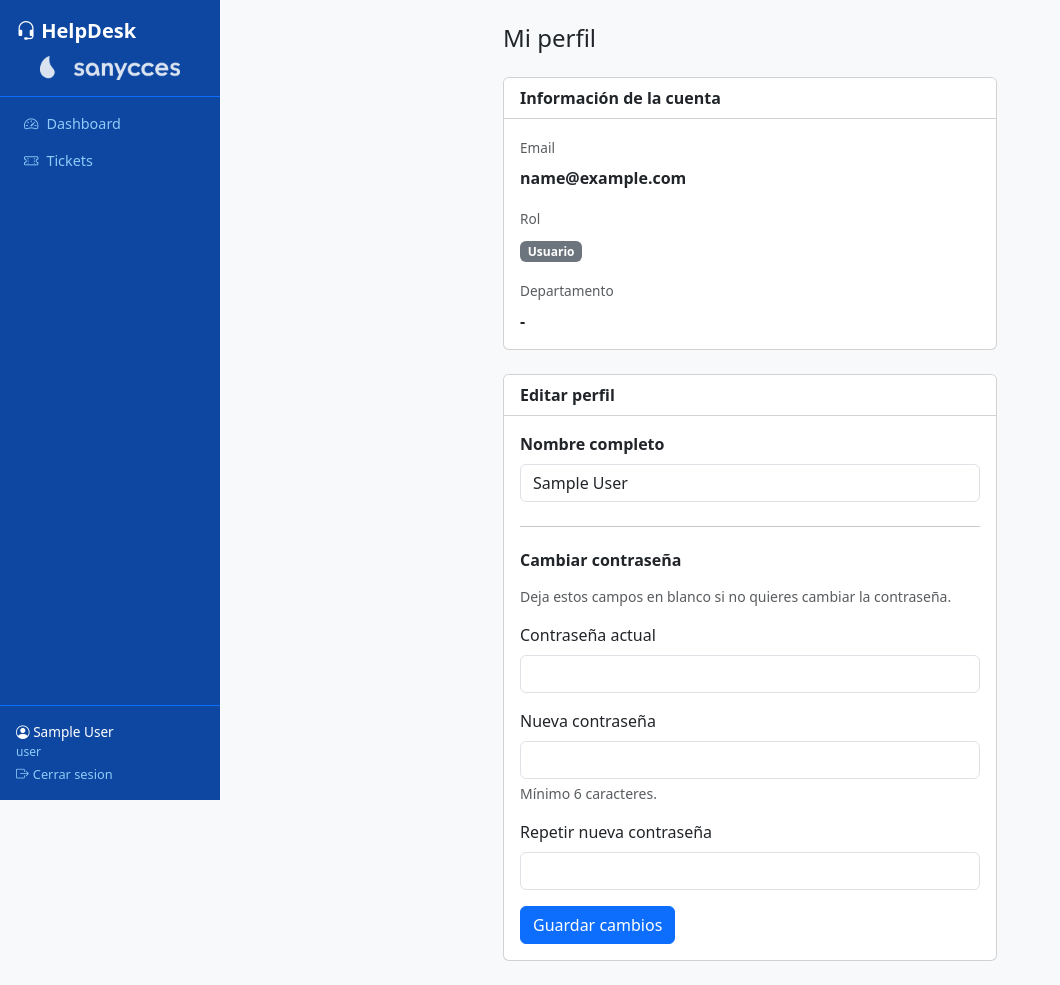
After one commit to JCPSanycces/HelpdeskSany, a Flask app: page /users/profile in a window 1280 px wide. The commit adds this page. Shown: the whole page, without its empty margins (0-1060 px from the left). Run offline with Flask 3, Linux system fonts and the light colour scheme; the visitor is signed in with stand-in values (Sample User, id 1).

Commit message:
Permitir que cada usuario pueda acceder a su propia ficha

```diff
--- a/app/routes/users.py
+++ b/app/routes/users.py
@@ -114,3 +114,42 @@ def delete_user(user_id):
     db.session.commit()
     flash(f'Usuario {u.name} eliminado.', 'success')
     return redirect(url_for('users.list_users'))
+
+
+# perfil de usuario (modificar datos propios y cambiar contraseña)
+@users_bp.route('/profile', methods=['GET', 'POST'])
+@login_required
+def profile():
+    u = current_user
+
+    if request.method == 'POST':
+        nombre_nuevo = request.form.get('name', '').strip()
+        password_actual = request.form.get('current_password', '').strip()
+        password_nueva  = request.form.get('new_password', '').strip()
+        password_repetir = request.form.get('confirm_password', '').strip()
+
+        if nombre_nuevo:
+            u.name = nombre_nuevo
+
+        # Solo cambiar contraseña si se han rellenado los campos
+        if password_nueva:
+            if not password_actual or not u.check_password(password_actual):
+                flash('La contraseña actual no es correcta.', 'danger')
+                return render_template('users/profile.html', u=u)
+
+            if password_nueva != password_repetir:
+                flash('Las contraseñas nuevas no coinciden.', 'danger')
+                return render_template('users/profile.html', u=u)
+
+            if len(password_nueva) < 6:
+                flash('La nueva contraseña debe tener al menos 6 caracteres.', 'danger')
+                return render_template('users/profile.html', u=u)
+
+            u.set_password(password_nueva)
+            flash('Contraseña actualizada correctamente.', 'success')
+
+        db.session.commit()
+        flash('Perfil actualizado correctamente.', 'success')
+        return redirect(url_for('users.profile'))
+
+    return render_template('users/profile.html', u=u)
--- a/app/templates/base.html
+++ b/app/templates/base.html
@@ -103,13 +103,16 @@
                 {% endif %}
             </nav>
 
-            <div class='p-3 border-top border-primary'>
-                <div class='text-white' style='font-size:.85rem'>{{ current_user.name }}</div>
-                <div style='font-size:.75rem;color:#90caf9'>{{ current_user.role }}</div>
-                <a href='{{ url_for("auth.logout") }}' class='nav-link mt-1' style='font-size:.8rem'>
-                    <i class='bi bi-box-arrow-right me-1'></i>Cerrar sesion
+            <div class="p-3 border-top border-primary">
+                <a href="{{ url_for('users.profile') }}" class="nav-link p-0 text-white" style="font-size:.85rem">
+                    <i class="bi bi-person-circle"></i> {{ current_user.name }}
+                </a>
+                <div style="font-size:.75rem;color:#90caf9">{{ current_user.role }}</div>
+                <a href="{{ url_for('auth.logout') }}" class="nav-link mt-1" style="font-size:.8rem">
+                    <i class="bi bi-box-arrow-right me-1"></i>Cerrar sesion
                 </a>
             </div>
+
         </div>
 
         <!-- CONTENIDO PRINCIPAL -->
--- /dev/null
+++ b/app/templates/users/profile.html
@@ -0,0 +1,71 @@
+{% extends 'base.html' %}
+{% block title %}Mi perfil{% endblock %}
+{% block content %}
+<div class="row justify-content-center">
+  <div class="col-lg-6">
+    <h4 class="mb-4">Mi perfil</h4>
+
+    <div class="card mb-4">
+      <div class="card-header bg-white fw-semibold">Información de la cuenta</div>
+      <div class="card-body">
+        <div class="mb-3">
+          <label class="form-label text-muted" style="font-size:.85rem">Email</label>
+          <div class="fw-semibold">{{ u.email }}</div>
+        </div>
+        <div class="mb-3">
+          <label class="form-label text-muted" style="font-size:.85rem">Rol</label>
+          <div>
+            {% if u.role == 'admin' %}
+              <span class="badge bg-danger">Administrador</span>
+            {% elif u.role == 'agent' %}
+              <span class="badge bg-primary">Agente</span>
+            {% else %}
+              <span class="badge bg-secondary">Usuario</span>
+            {% endif %}
+          </div>
+        </div>
+        <div class="mb-0">
+          <label class="form-label text-muted" style="font-size:.85rem">Departamento</label>
+          <div class="fw-semibold">{{ u.department or '-' }}</div>
+        </div>
+      </div>
+    </div>
+
+    <div class="card">
+      <div class="card-header bg-white fw-semibold">Editar perfil</div>
+      <div class="card-body">
+        <form method="POST">
+          <div class="mb-3">
+            <label class="form-label fw-semibold">Nombre completo</label>
+            <input type="text" name="name" class="form-control" value="{{ u.name }}" required>
+          </div>
+
+          <hr class="my-4">
+
+          <h6 class="fw-semibold mb-3">Cambiar contraseña</h6>
+          <div class="form-text mb-3">
+            Deja estos campos en blanco si no quieres cambiar la contraseña.
+          </div>
+
+          <div class="mb-3">
+            <label class="form-label">Contraseña actual</label>
+            <input type="password" name="current_password" class="form-control">
+          </div>
+          <div class="mb-3">
+            <label class="form-label">Nueva contraseña</label>
+            <input type="password" name="new_password" class="form-control">
+            <div class="form-text">Mínimo 6 caracteres.</div>
+          </div>
+          <div class="mb-3">
+            <label class="form-label">Repetir nueva contraseña</label>
+            <input type="password" name="confirm_password" class="form-control">
+          </div>
+
+          <button type="submit" class="btn btn-primary">Guardar cambios</button>
+        </form>
+      </div>
+    </div>
+
+  </div>
+</div>
+{% endblock %}
```
